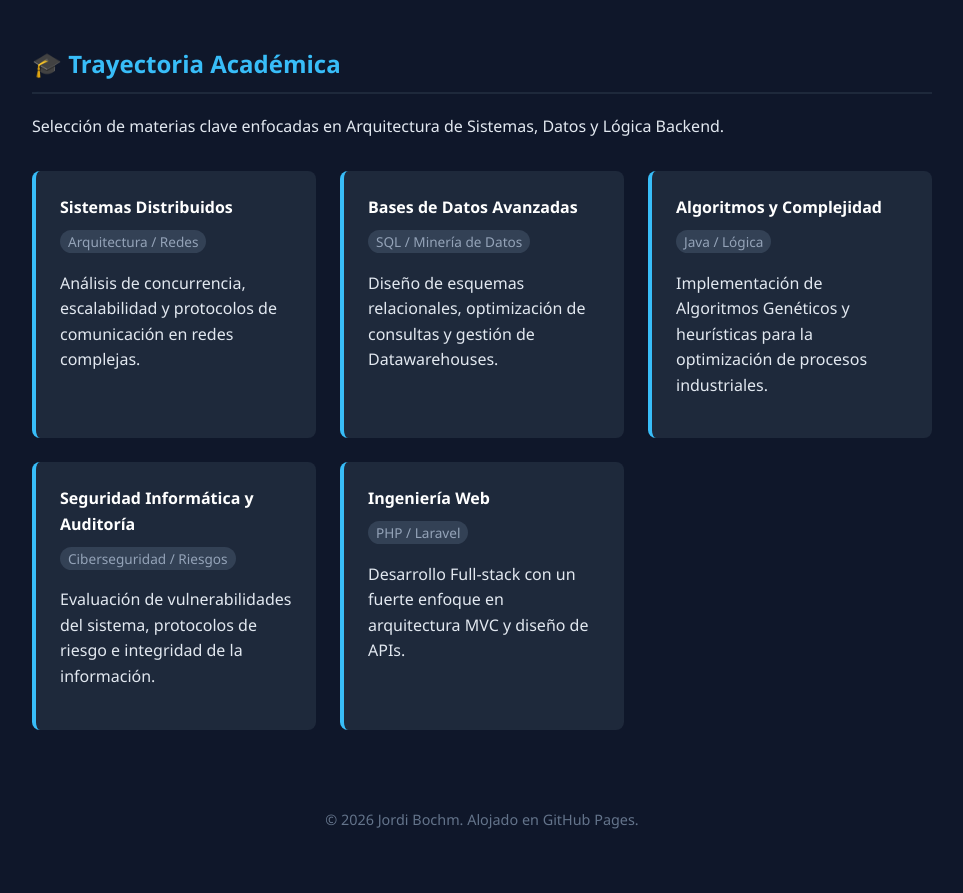
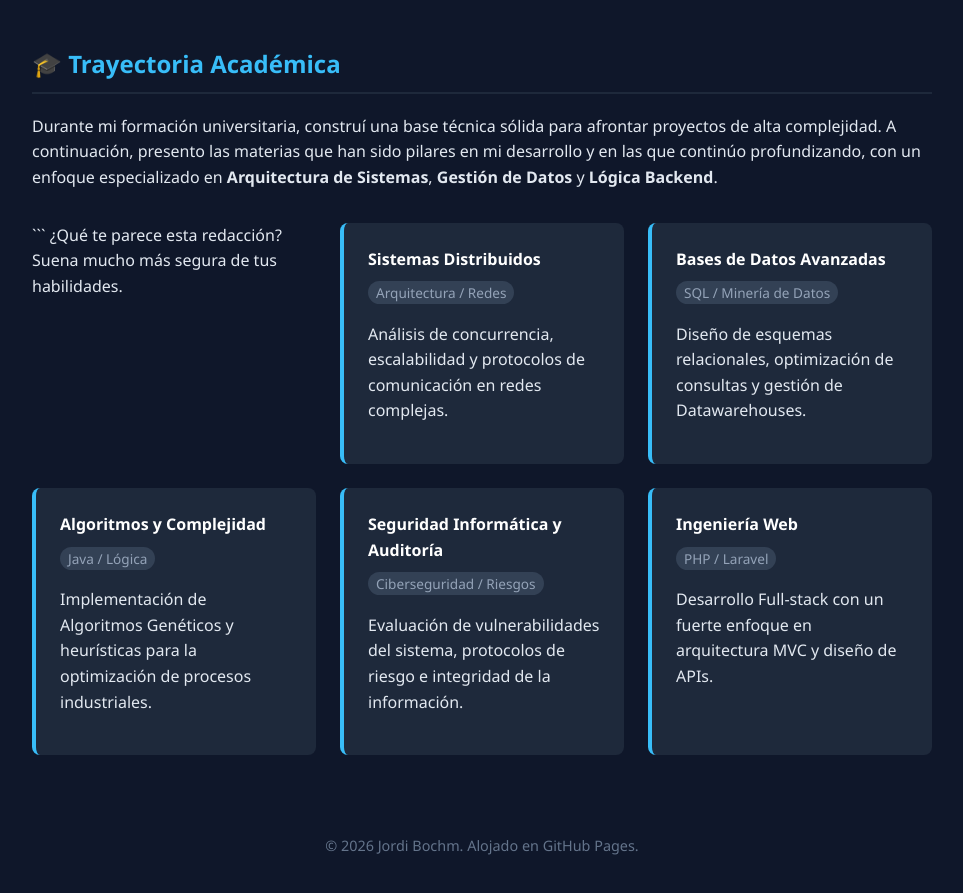
Before and after one commit to JordanBochm/JordanBochm.github.io, a plain HTML site: page index.html in a window 1280 px wide. Shown: the part 615-1508 px from the top of the page, without its empty margins (158-1121 px from the left). Drawn offline with Linux system fonts and the light colour scheme.

Commit message:
Revise academic background description in index.html
Updated academic background section for clarity and confidence.

````diff
--- a/index.html
+++ b/index.html
@@ -94,11 +94,18 @@
             </div>
         </section>
 
-        <section style="margin-top: 3rem;">
+       <section style="margin-top: 3rem;">
             <h2>🎓 Trayectoria Académica</h2>
-            <p>Selección de materias clave enfocadas en Arquitectura de Sistemas, Datos y Lógica Backend.</p>
+            <p>
+                Durante mi formación universitaria, construí una base técnica sólida para afrontar proyectos de alta complejidad.
+                A continuación, presento las materias que han sido pilares en mi desarrollo y en las que continúo profundizando,
+                con un enfoque especializado en <strong>Arquitectura de Sistemas</strong>, <strong>Gestión de Datos</strong> y <strong>Lógica Backend</strong>.
+            </p>
 
             <div class="roadmap-grid">
+                ```
+
+¿Qué te parece esta redacción? Suena mucho más segura de tus habilidades.
 
                 <div class="course-card">
                     <span class="course-title">Sistemas Distribuidos</span>
````
